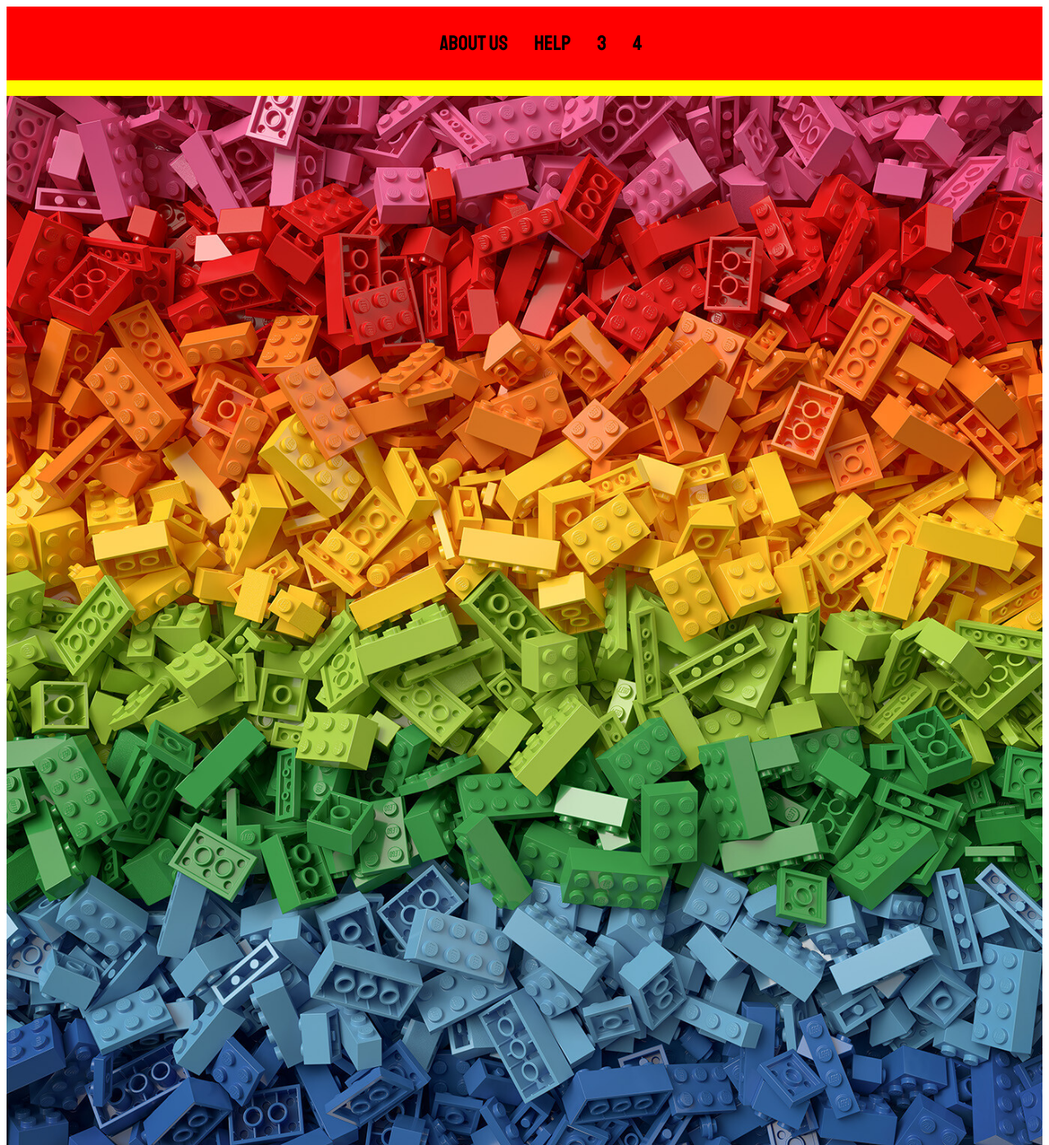
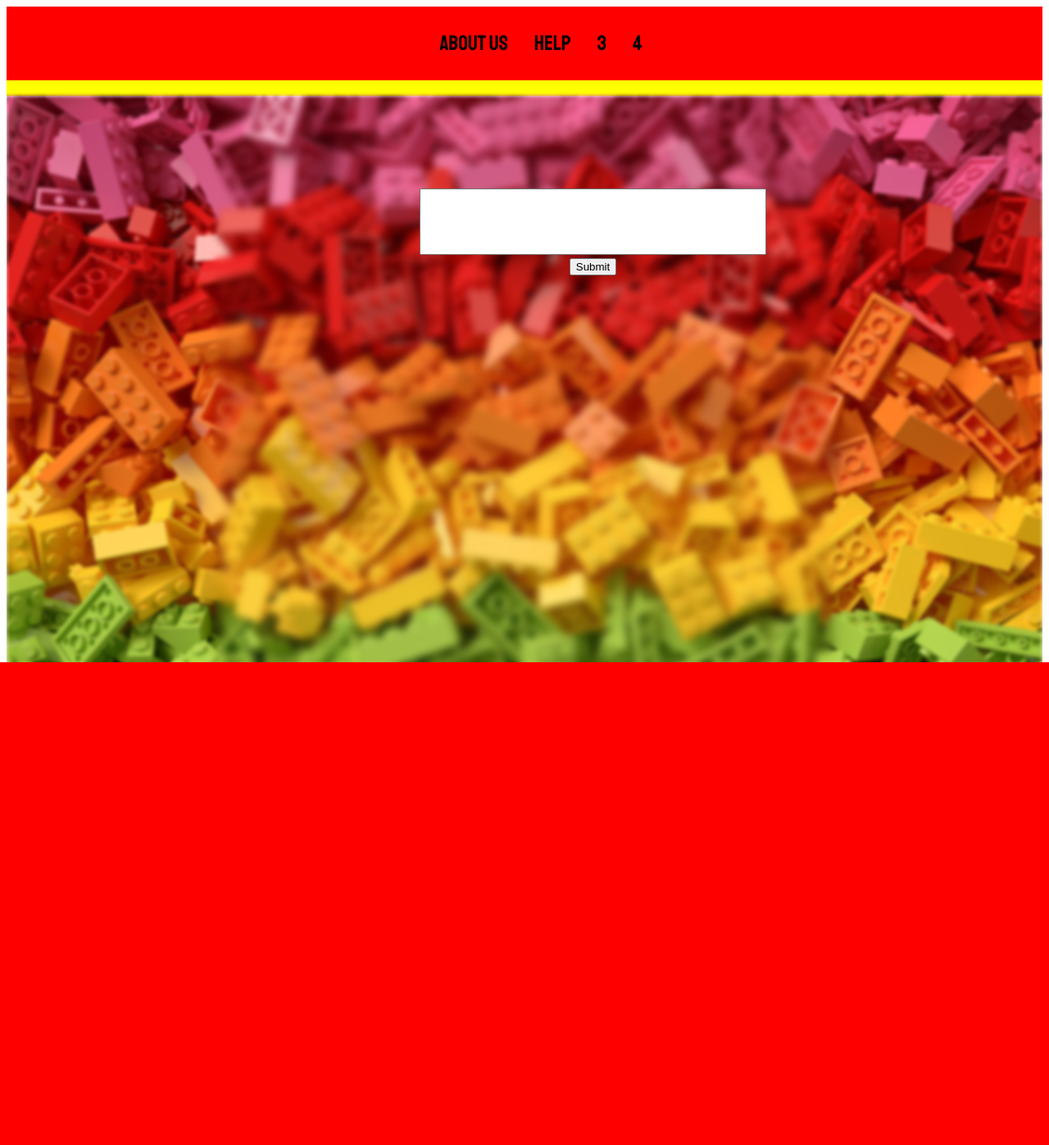
Before and after one commit to KoksILasten/TNMK30_Projektguppgft2_grupp8, a PHP site: page /Projektarbete/Index.html in a window 1280 px wide. Shown: the whole page at 82% size. After the commit the page ends 808 px from the top, so only its background shows below. Run offline with PHP 8.4, Linux system fonts and the light colour scheme.

Commit message:
Uppdaterad version

```diff
--- a/Projektarbete/Index.html
+++ b/Projektarbete/Index.html
@@ -7,6 +7,7 @@
   </head>
   <body>
 
+
     <div class="headernavbar">
         <ul id="header">
           <li><a href="#sus">About Us</a></li>
@@ -15,8 +16,22 @@
           <li><a href="#ultramegasus">4</a></li>
         </ul>
 	</div>
+
+
+	<div id="searchbar" >
+		<form action="testinput.php" method="POST">
+		<textarea id="submittext" name="submittext" rows=5 cols=50></textarea><br>
+		<input type="submit" value="Submit"><br>
+
+		</form>
+	</div>
+
+
+
 	  <div id="bg-img">
 			<div class="blur"></div>
 	</div>
+
+
   </body>
 </html>
--- a/Projektarbete/indexstyle.css
+++ b/Projektarbete/indexstyle.css
@@ -1,8 +1,9 @@
 @import url("https://fonts.googleapis.com/css2?family=Staatliches&family=Stardos+Stencil&display=swap");
 
 body,html {
-   height: 100%
-
+   height: 100%;
+   overflow: hidden;
+   text-align: center;
 }
 
 *{
@@ -21,14 +22,29 @@ body,html {
   background-position: center;
   background-repeat: no-repeat;
   background-size: cover;
+  filter: blur(2px);
 
 }
 #bg-img .blur{
-    filter: blur(8px);
-    height: 300px;
-    width: 300px;
-    margin-left: 60px;
-    margin-top: 144px;
+	  background-image: url("legobakgrund.jpeg");
+
+/* Full height */
+  height: 100vw;
+  width: auto;
+  overflow: hidden;
+
+  /* Center and scale the image nicely */
+  background-position: center;
+  background-repeat: no-repeat;
+  background-size: cover;
+
+  filter: blur(4px);
+  margin-left:20vw;
+  margin-right:20vw;
+
+
+
+
 
 }
 .headernavbar {
@@ -59,3 +75,21 @@ body,html {
   list-style-type: none;
   justify-content: center;
 }
+
+#searchbar {
+	 position: absolute;
+	z-index: 4;
+   text-align: center;
+
+   /* Borde kanske ha typ align itenms center?? eller text align center? får de inte att funka */
+   left: 40vw;
+   top: 18vw;
+
+
+}
+
+/* ska göra snyggare... */
+textarea {
+
+  resize: none;
+}
```
